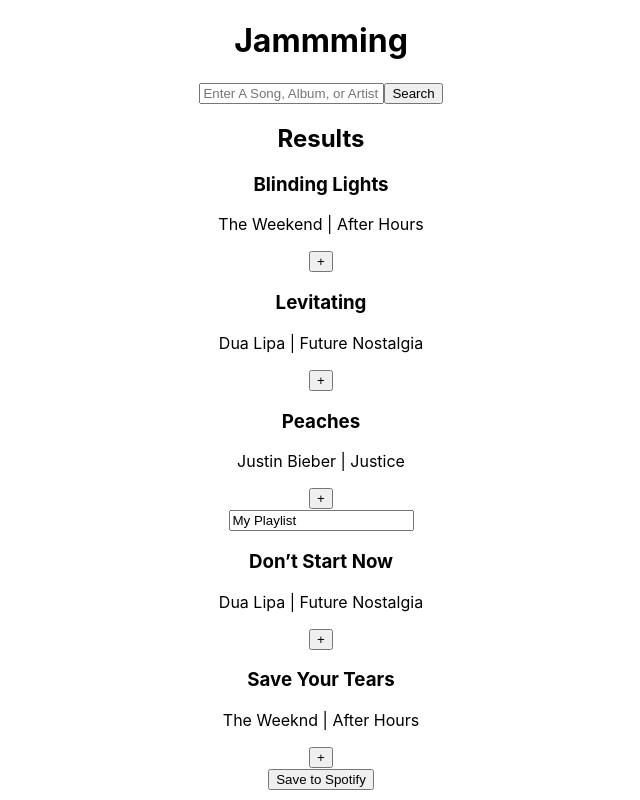
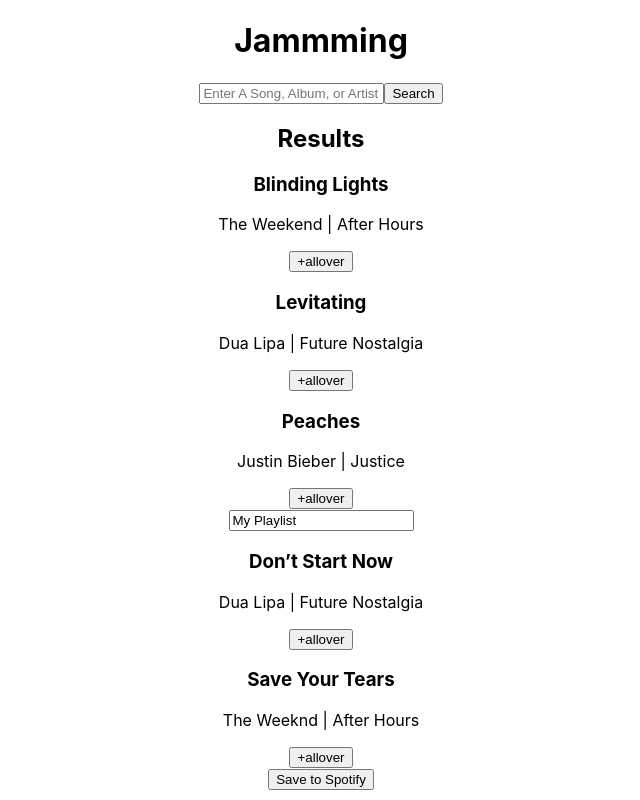
Before and after one commit to AlphaPersei/jammming, a React (Create React App) app: page / in a window 1280 px wide. Shown: the whole page, without its empty margins (319-959 px from the left). Built offline with nearby package versions, Linux system fonts and the light colour scheme.

Commit message:
Implement Adding Songs To a Custom Playlist

```diff
--- a/src/App.js
+++ b/src/App.js
@@ -1,6 +1,6 @@
 //import logo from './logo.svg';
 import './App.css';
-import React, {useState} from 'react';
+import React, {useState, useCallback} from 'react';
 import SearchBar from './SearchBar';
 import SearchResults from './SearchResults';
 import Playlist from './Playlist';
@@ -44,6 +44,14 @@ const [playlistName, setPlaylistName] = useState('My Playlist');
       album: 'After Hours'
     }
   ]);
+  //add track handler
+  const addTrack = (track) => {
+    // check if track is already in playlist
+    if (playlistTracks.find(savedTrack => savedTrack.id === track.id)){
+      return;// dont add duplicates
+    }
+    setPlaylistTracks(prev => [...prev, track]); // Add new track
+  };
 
 
   return (
@@ -51,7 +59,7 @@ const [playlistName, setPlaylistName] = useState('My Playlist');
       <h1>Jammming</h1>
       <SearchBar />
       <div className="App-content">
-        <SearchResults searchResults={searchResults} />
+        <SearchResults searchResults={searchResults} onAdd={addTrack} />
         <Playlist
 
         playlistName={playlistName}
--- a/src/SearchResults.js
+++ b/src/SearchResults.js
@@ -1,11 +1,11 @@
 import React from 'react';
 import Tracklist from './Tracklist';
 
-function SearchResults({ searchResults }) {
+function SearchResults({ searchResults, onAdd }) {
   return (
     <div className="SearchResults">
       <h2>Results</h2>
-      <Tracklist tracks={searchResults} />
+      <Tracklist tracks={searchResults} onAdd={onAdd} isRemoval={false}/>
     </div>
   );
 }
--- a/src/Track.js
+++ b/src/Track.js
@@ -1,14 +1,20 @@
 import React from 'react';
 
-function Track({ name, artist, album }) {
+function Track({ track, onAdd, isRemoval }) {
+    const handleAdd = () => {
+    onAdd(track);
+  };
   return (
     <div className="Track">
       <div className="Track-information">
-        <h3>{name}</h3>
-        <p>{artist} | {album}</p>
+         <h3>{track.name}</h3>
+        <p>{track.artist} | {track.album}</p>
       </div>
-      <button className="Track-action">+</button>
+      {!isRemoval && (
+      <button className="Track-action" onClick={handleAdd}>+allover</button>
+      )}
     </div>
+
   );
 }
 
--- a/src/Tracklist.js
+++ b/src/Tracklist.js
@@ -1,16 +1,15 @@
 import React from 'react';
 import Track from './Track';
 
-function Tracklist({ tracks }) {
+function Tracklist({ tracks, onAdd, isRemoval  }) {
   return (
     <div className="Tracklist">
       {tracks.map(track => (
         <Track
           key={track.id}
-          name={track.name}
-          artist={track.artist}
-          album={track.album}
-        />
+          track={track}
+          onAdd={onAdd}
+          isRemoval={isRemoval}/>
       ))}
     </div>
   );
```
